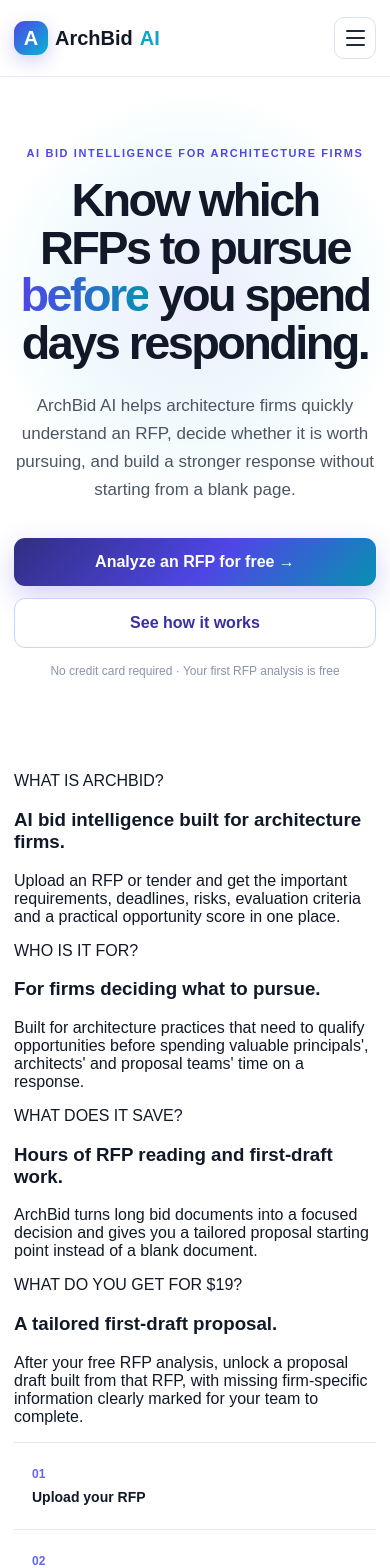
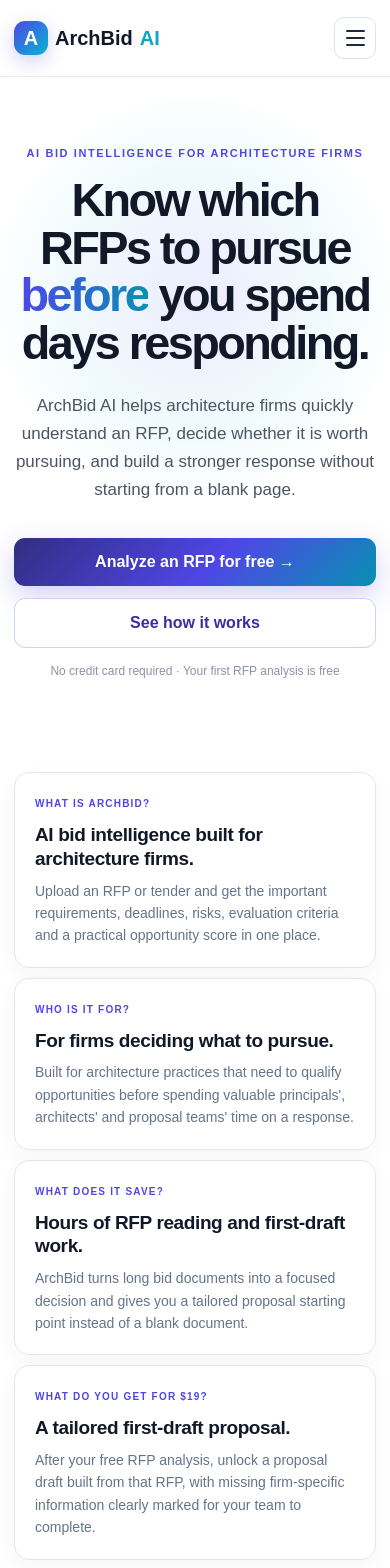
Before and after one commit to ultrarevisions-bit/archbid-ai, a Next.js app: page / in a window 390 px wide. Shown: the top 1568 px of the page. Built offline with nearby package versions, Linux system fonts and the light colour scheme.

Commit message:
Style launch-focused value proposition section

```diff
--- a/app/globals.css
+++ b/app/globals.css
@@ -28,6 +28,12 @@
 .secondary-button { border:1px solid #c7d2fe; color:#3730a3; background:#fff; }
 .secondary-button:hover { border-color:#818cf8; background:#eef2ff; }
 .no-card { color:#8b93a7; font-size:12px; margin-top:16px; }
+.value-section { padding:0 0 86px; }
+.value-grid { display:grid; grid-template-columns:repeat(4,1fr); gap:14px; }
+.value-grid article { padding:24px; border:1px solid #e2e8f0; border-radius:15px; background:#fff; box-shadow:0 8px 25px rgba(15,23,42,.04); }
+.value-grid article span { font-size:10px; font-weight:900; letter-spacing:.12em; color:#4f46e5; }
+.value-grid h3 { font-size:19px; line-height:1.25; letter-spacing:-.02em; margin:12px 0 9px; }
+.value-grid p { color:#64748b; line-height:1.6; font-size:14px; margin:0; }
 .proof { border-top:1px solid #e5e7eb; border-bottom:1px solid #e5e7eb; display:grid; grid-template-columns:repeat(4,1fr); background:#fff; }
 .proof div { padding:24px 18px; border-right:1px solid #e5e7eb; display:flex; flex-direction:column; gap:8px; }
 .proof div:last-child { border-right:0; }
@@ -93,7 +99,10 @@
   .mobile-nav a { padding:13px 12px; border-radius:9px; font-size:14px; font-weight:700; color:#475569; }
   .mobile-nav a:hover { background:#f8fafc; color:#4f46e5; }
   .mobile-nav .mobile-nav-cta { color:#fff; background:linear-gradient(135deg,#4f46e5,#0891b2); margin-top:4px; text-align:center; }
-  .proof, .cards, .score-grid { grid-template-columns:1fr; }
+  .value-grid, .proof, .cards, .score-grid { grid-template-columns:1fr; }
+  .value-section { padding-bottom:55px; }
+  .value-grid { gap:10px; }
+  .value-grid article { padding:20px; }
   .proof div { border-right:0; border-bottom:1px solid #e5e7eb; }
   .proof div:last-child { border-bottom:0; }
   .score-grid { gap:35px; }
```
